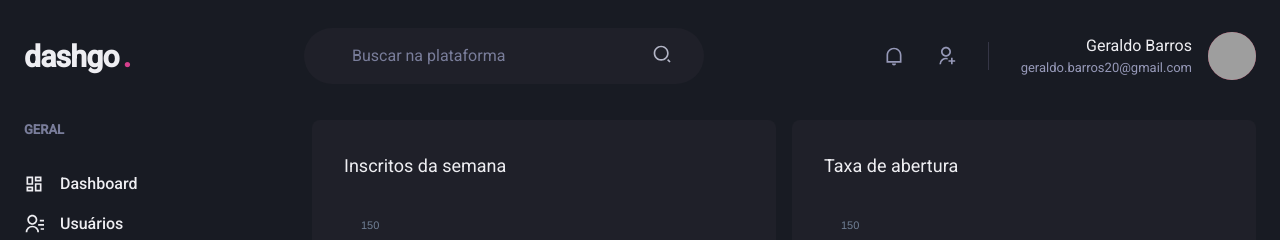
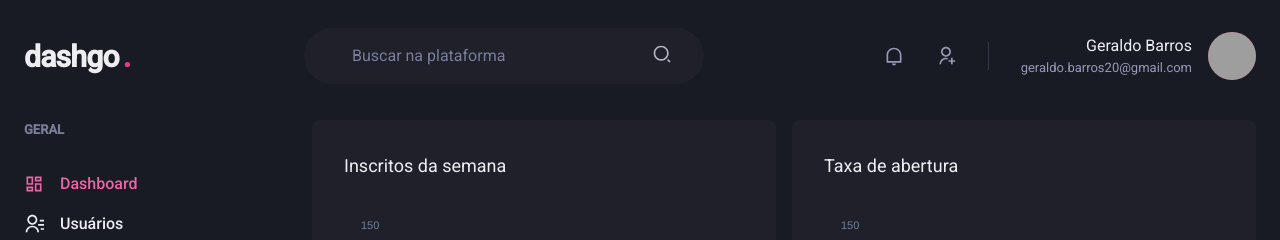
Before and after one commit to GeraldoPBarros/dashgo, a Next.js app: page /dashboard in a window 1280 px wide. Shown: the top 240 px of the page. Built offline with nearby package versions, Linux system fonts and the light colour scheme; grey boxes are pictures that could not be loaded.

Commit message:
componente ActiveLink para validar e exibir o link selecionado.

```diff
--- /dev/null
+++ b/src/components/ActiveLink.tsx
@@ -0,0 +1,36 @@
+import Link, { LinkProps } from "next/link";
+import { useRouter } from "next/router";
+import { ReactElement, cloneElement } from "react";
+
+interface ActiveLinkProps extends LinkProps {
+  children: ReactElement;
+  shouldMatchExactHref?: boolean;
+}
+
+export function ActiveLink({
+  children,
+  shouldMatchExactHref = false,
+  ...rest
+}: ActiveLinkProps) {
+  const { asPath } = useRouter();
+  let isActive = false;
+
+  if (shouldMatchExactHref && (asPath === rest.href || asPath === rest.as)) {
+    isActive = true;
+  }
+
+  if (
+    !shouldMatchExactHref &&
+    (asPath.startsWith(String(rest.href)) || asPath.startsWith(String(rest.as)))
+  ) {
+    isActive = true;
+  }
+
+  return (
+    <Link {...rest}>
+      {cloneElement(children, {
+        color: isActive ? "pink.400" : "gray.50",
+      })}
+    </Link>
+  );
+}
--- a/src/components/Sidebar/NavLink.tsx
+++ b/src/components/Sidebar/NavLink.tsx
@@ -5,7 +5,7 @@
   LinkProps as ChakraLinkProps,
 } from "@chakra-ui/react";
 import { ElementType } from "react";
-import Link from "next/link";
+import { ActiveLink } from "../ActiveLink";
 
 interface NavLinkProps extends ChakraLinkProps {
   children: string;
@@ -20,13 +20,13 @@
   ...rest
 }: NavLinkProps) {
   return (
-    <Link href={href} passHref>
+    <ActiveLink href={href} passHref>
       <ChakraLink display="flex" alignItems="center" {...rest}>
         <Icon as={icon} fontSize="20" />
         <Text ml="4" fontWeight="medium">
           {children}
         </Text>
       </ChakraLink>
-    </Link>
+    </ActiveLink>
   );
 }
```
